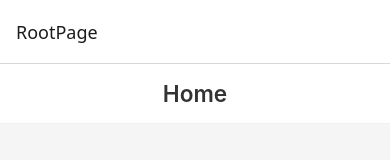
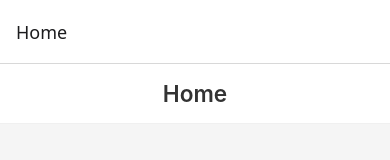
Before and after one commit to DmitryShastel/CookBook, a React Native app: screen / in a window 390 px wide. Shown: the top 160 px of the page. Built offline with nearby package versions, Linux system fonts and the light colour scheme.

Commit message:
feat: The RootStack is updated

```diff
--- a/src/app/App.tsx
+++ b/src/app/App.tsx
@@ -1,12 +1,15 @@
 import { View } from 'react-native';
 import { SafeAreaProvider } from 'react-native-safe-area-context';
-import { Navigation } from '@/navigation/RootNavigator';
+import { RootStack } from '@/navigation/RootNavigator';
+import { NavigationContainer } from '@react-navigation/native';
 
 export default function App() {
   return (
     <SafeAreaProvider>
       <View style={{ flex: 1, backgroundColor: '#fff' }}>
-        <Navigation />
+        <NavigationContainer>
+          <RootStack />
+        </NavigationContainer>
       </View>
     </SafeAreaProvider>
   );
--- a/src/navigation/RootNavigator.tsx
+++ b/src/navigation/RootNavigator.tsx
@@ -1,13 +1,14 @@
 import { createNativeStackNavigator } from '@react-navigation/native-stack';
 import { RootPage } from '@/screens/rootPage/RootPage';
-import { createStaticNavigation } from '@react-navigation/native';
 import { UserProfileScreen } from '@/screens/userProfile/UserProfileScreen';
 
-const RootStack = createNativeStackNavigator({
-  screens: {
-    RootPage: RootPage,
-    Profile: UserProfileScreen,
-  },
-});
+const Stack = createNativeStackNavigator();
 
-export const Navigation = createStaticNavigation(RootStack);
+export function RootStack() {
+  return (
+    <Stack.Navigator>
+      <Stack.Screen name="Home" component={RootPage} />
+      {/*<Stack.Screen name="profile" component={UserProfileScreen} />*/}
+    </Stack.Navigator>
+  );
+}
```
